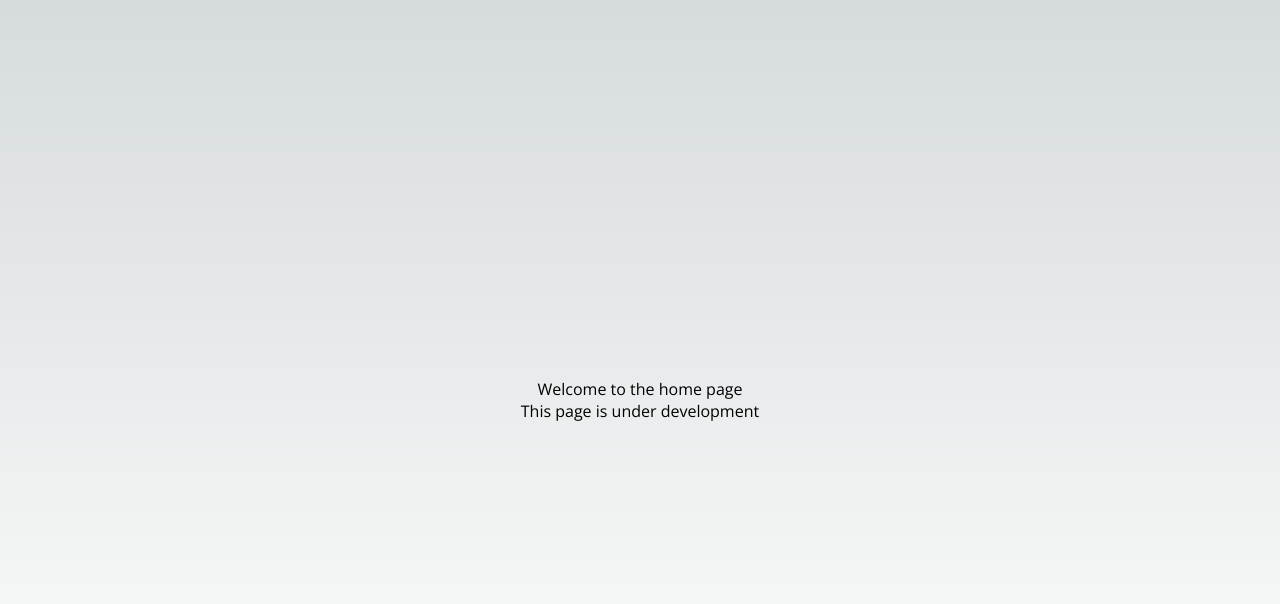
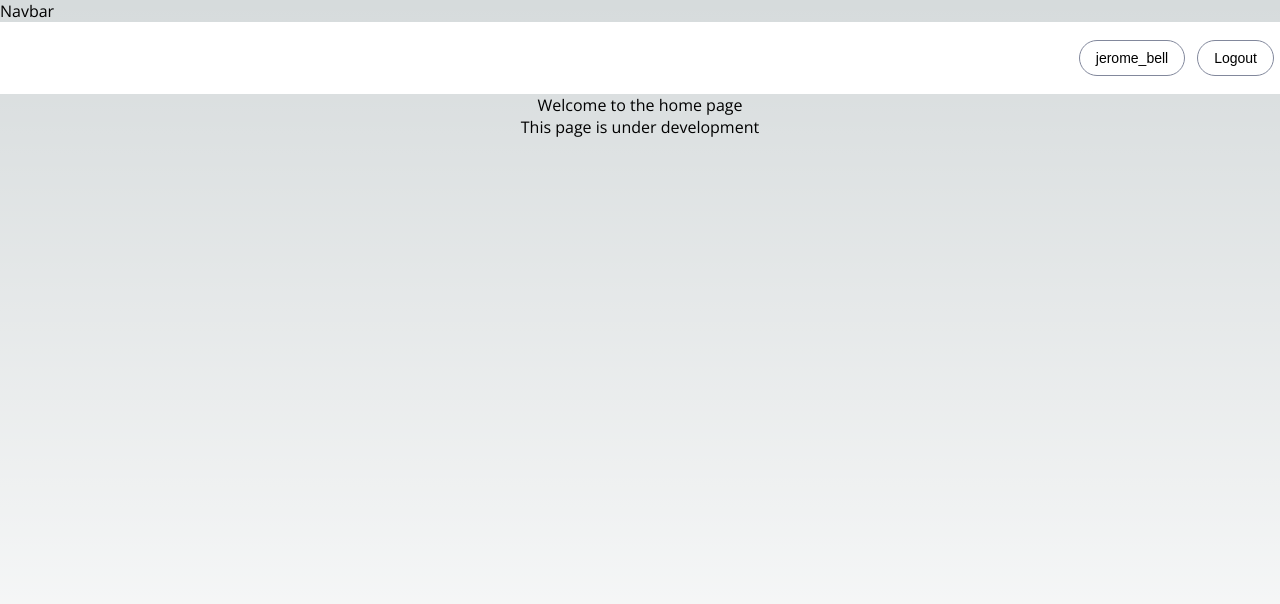
Before and after one commit to eehhssaan/MC-Frontend-v1, a Next.js app: page / in a window 1280 px wide. Shown: the top 604 px of the page. Built offline with nearby package versions, Linux system fonts and the light colour scheme.

Commit message:
dashbaord bug fix and navbar skeleton setup

```diff
--- a/package.json
+++ b/package.json
@@ -19,6 +19,7 @@
     "next": "13.2.4",
     "react": "18.2.0",
     "react-dom": "18.2.0",
+    "react-icons": "^4.8.0",
     "rebass": "^4.0.7",
     "styled-components": "^5.3.9"
   }
--- a/src/components/atoms/button.jsx
+++ b/src/components/atoms/button.jsx
@@ -10,6 +10,8 @@ const Button = ({
   radius,
   width,
   text,
+  fontSize,
+  margin,
 }) => {
   return (
     <ReBassButton
@@ -20,8 +22,13 @@ const Button = ({
         borderRadius: radius,
         height,
         width,
+        margin,
         color: text,
+        display: "flex",
         cursor: "pointer",
+        justifyContent: "center",
+        alignItems: "center",
+        fontSize,
       }}
     >
       {children}
--- /dev/null
+++ b/src/components/molecules/navbar.jsx
@@ -0,0 +1,47 @@
+import React from "react";
+import Button from "../atoms/button";
+import { Box, Text } from "rebass/styled-components";
+
+const Navbar = () => {
+  return (
+    <>
+      <Text>Navbar</Text>
+      <Box
+        sx={{
+          backgroundColor: "white",
+          display: "flex",
+          justifyContent: "end",
+          alignItems: "center",
+          height: "72px",
+        }}
+      >
+        <Button
+          text='black'
+          margin='6px'
+          height='36px'
+          radius='30px'
+          type='submit'
+          color='white'
+          border='1px solid #82889C'
+          fontSize='14px'
+        >
+          jerome_bell
+        </Button>
+        <Button
+          text='black'
+          height='36px'
+          margin='6px'
+          radius='30px'
+          type='submit'
+          color='white'
+          border='1px solid #82889C'
+          fontSize='14px'
+        >
+          Logout
+        </Button>
+      </Box>
+    </>
+  );
+};
+
+export default Navbar;
--- a/src/components/organisms/layout.jsx
+++ b/src/components/organisms/layout.jsx
@@ -1,18 +1,11 @@
 import React from "react";
 import { Box } from "rebass/styled-components";
+import Navbar from "../molecules/navbar";
 
 const Layout = ({ children }) => {
   return (
-    <Box
-      sx={{
-        display: "flex",
-        // flexDirection: "column",
-        justifyContent: "center",
-        alignItems: "center",
-        height: "100%",
-        width: "100%",
-      }}
-    >
+    <Box>
+      <Navbar />
       {children}
     </Box>
   );
--- a/src/pages/dashboard.jsx
+++ b/src/pages/dashboard.jsx
@@ -2,11 +2,14 @@ import React from "react";
 
 //internal imports
 import Dashboard from "../components/organisms/dashboard";
+import Layout from "../components/organisms/layout";
 
 const DashboardPage = () => {
   return (
     <>
-      <Dashboard />
+      <Layout>
+        <Dashboard />
+      </Layout>
     </>
   );
 };
```
Also changed, not shown: src/components/molecules/userProfileTable.jsx (+43 -20 lines), 2 other files (tests, documents, lock files or other folders).
